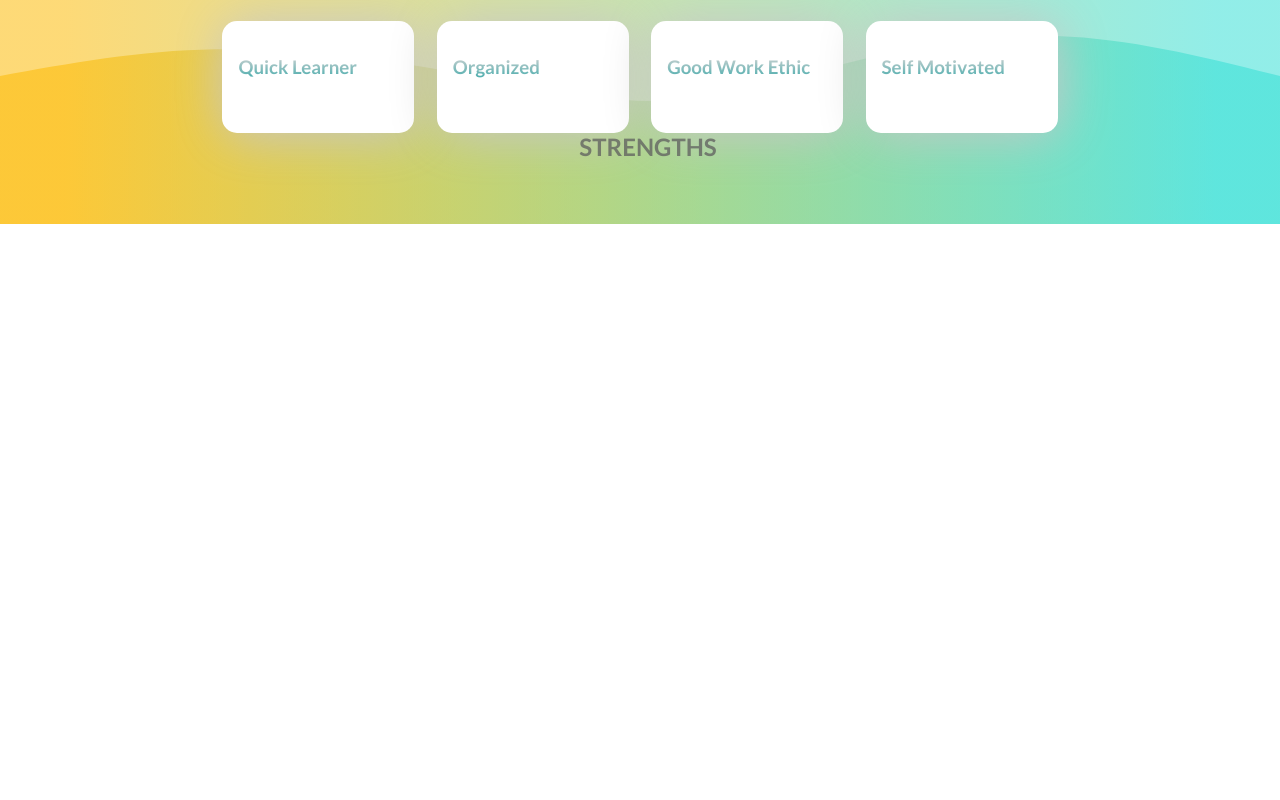
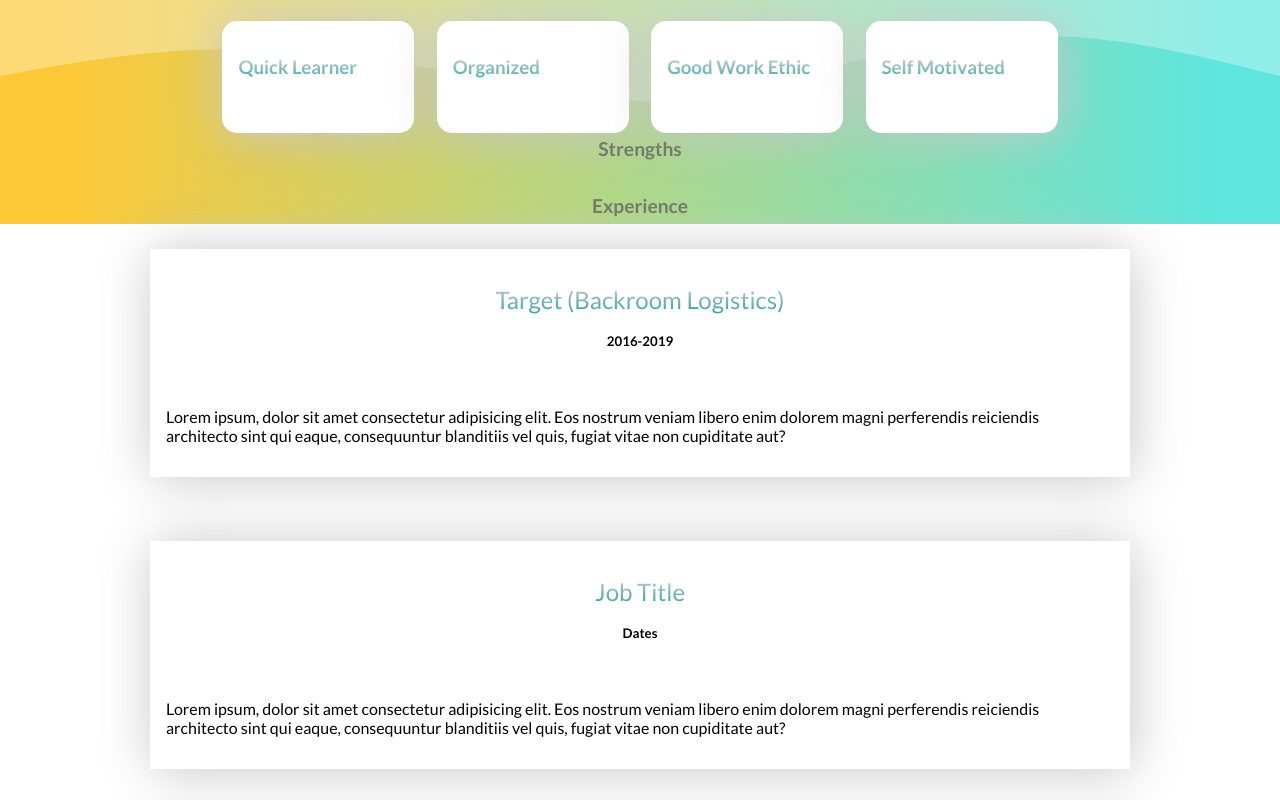
Before and after one commit to Kevinfrias4/resume-website, a React (Create React App) app: page / in a window 1280 px wide. Shown: the part 780-1580 px from the top of the page. Before the commit the page ends 1185 px from the top, so only its background shows below. Built offline with nearby package versions, Linux system fonts and the light colour scheme.

Commit message:
Added experience section & animation

```diff
--- a/package.json
+++ b/package.json
@@ -10,8 +10,11 @@
     "@testing-library/react": "^11.1.0",
     "@testing-library/user-event": "^12.1.10",
     "framer-motion": "^3.7.0",
+    "observer": "^0.0.2",
     "react": "^17.0.1",
     "react-dom": "^17.0.1",
+    "react-intersection": "^2.0.3",
+    "react-intersection-observer": "^8.31.0",
     "react-scripts": "4.0.3",
     "styled-components": "^5.2.1",
     "web-vitals": "^1.0.1"
--- a/src/App.js
+++ b/src/App.js
@@ -5,6 +5,7 @@ import Nav from './components/Nav'
 import MyInfo from './components/MyInfo';
 import MainPage from './components/MainPage';
 import Strengths from './components/Strengths';
+import Skills from './components/Skills'
 
 function App() {
   const[profileStatus, setProfileStatus] = useState(false);
@@ -15,6 +16,7 @@ function App() {
       <MyInfo profileStatus={profileStatus}/>
       <MainPage />
       <Strengths />
+      <Skills />
     </Main>
   );
 }
--- a/src/animations.js
+++ b/src/animations.js
@@ -67,3 +67,21 @@ export const titleAnim5 = {
         },
     },
 };
+
+export const cardSlide = {
+    hidden: {
+        opacity: 0,
+        x: -500,
+        transition: {
+            duration: 0.15,
+        },
+    },
+    show: {
+        opacity: 1,
+        x: 0,
+        transition: {
+            ease: 'easeOut',
+            duration: 1.5,
+        },
+    },
+};
--- a/src/components/Nav.js
+++ b/src/components/Nav.js
@@ -14,21 +14,21 @@ const Nav = ({ setProfileStatus, profileStatus }) => {
                 onClick={() => setProfileStatus(!profileStatus)}>
                 <FontAwesomeIcon icon={faSmile} size='3x' />
             </motion.button>
-            <h1>Experience</h1>
+            <h1>Skills</h1>
         </StyleNav>
     );
 }
 
 const StyleNav = styled.div`
     top: 0;
-    position: sticky;
-    min-height: 10vh;
+    //position: sticky;
     display: flex;
-    justify-content: space-evenly;
+    justify-content: space-around;
     align-items: center;
     z-index: 10;
     h1 {
         font-size: 2.2rem;
+        opacity: 0.5;
     }
     button {
         background: transparent;
--- /dev/null
+++ b/src/components/Skills.js
@@ -0,0 +1,80 @@
+import React from 'react'
+import styled from 'styled-components';
+import { cardSlide } from '../animations';
+import { motion } from 'framer-motion';
+import { useScroll } from './useScroll';
+
+const Skills = () => {
+
+    const [element, controls] = useScroll();
+    const [element2, controls2] = useScroll();
+    const [element3, controls3] = useScroll();
+
+    return(
+        <ExperienceContainer>
+            <h1>Experience</h1>
+            <Card ref={element} variants={cardSlide} animate={controls} initial="hidden">
+                <h2>Target (Backroom Logistics)</h2>
+                <h5>2016-2019</h5>
+                <br />
+                <p>Lorem ipsum, dolor sit amet consectetur adipisicing elit. Eos nostrum veniam libero enim dolorem magni perferendis reiciendis architecto sint qui eaque, consequuntur blanditiis vel quis, fugiat vitae non cupiditate aut?</p>
+            </Card>
+            <Card ref={element2} variants={cardSlide} animate={controls2} initial="hidden">
+                <h2>Job Title</h2>
+                <h5>Dates</h5>
+                <br/>
+                <p>Lorem ipsum, dolor sit amet consectetur adipisicing elit. Eos nostrum veniam libero enim dolorem magni perferendis reiciendis architecto sint qui eaque, consequuntur blanditiis vel quis, fugiat vitae non cupiditate aut?</p>
+            </Card>
+            <Card ref={element3} variants={cardSlide} animate={controls3} initial="hidden">
+                <h2>Job Title</h2>
+                <p>Dates</p>
+                <br />
+                <p>Lorem ipsum, dolor sit amet consectetur adipisicing elit. Eos nostrum veniam libero enim dolorem magni perferendis reiciendis architecto sint qui eaque, consequuntur blanditiis vel quis, fugiat vitae non cupiditate aut?</p>
+            </Card>
+        </ExperienceContainer>
+    );
+}
+
+const ExperienceContainer = styled.div`
+    margin-top: 3rem;
+    width: 100%;
+    height: 100%;
+    display: flex;
+    flex-direction: column;
+    justify-content: center;
+    align-items: center;
+    h1 {
+        font-size: 1.2rem;
+        color: #5e5e5e;
+        opacity: 0.75;
+        margin-bottom: 0;
+    }
+`;
+
+const Card = styled(motion.div)`
+    margin: 2rem 0.7rem;
+    background: white;
+    padding: 1rem;
+    height: 100%;
+    width: 75%;
+    box-shadow: 2px 2px 50px rgb(199, 199, 199);
+    overflow: hidden;
+    display: flex;
+    flex-direction: column;
+    align-items: center;
+    h2 {
+        opacity: 0.80;
+        background: -webkit-linear-gradient(silver, darkCyan);
+        -webkit-background-clip: text;
+        -webkit-text-fill-color: transparent;
+        font-weight: 400;
+    }
+    h5 {
+        margin-top: 0;
+    }
+    span {
+        font-size: 1.5rem;
+    }
+`;
+
+export default Skills;
--- a/src/components/Strengths.js
+++ b/src/components/Strengths.js
@@ -3,9 +3,8 @@ import styled from 'styled-components';
 
 const Strengths = () => {
     return (
-        <div>
-            <Title>STRENGTHS</Title>
             <StrengthContainer>
+                <Title>Strengths</Title>
                 <Card>
                     <h3>Quick Learner</h3>
                 </Card>
@@ -19,7 +18,6 @@ const Strengths = () => {
                     <h3>Self Motivated</h3>
                 </Card>
             </StrengthContainer>
-        </div>
     );
 }
 
@@ -27,9 +25,9 @@ const StrengthContainer = styled.div`
     display: flex;
     align-items: center;
     width: 100%;
-    height: 80vh;
+    height: 100%;
     padding: 0;
-    margin: 0;
+    margin-top: 33vh;
     z-index: 9;
     justify-content: center;
 `;
@@ -52,16 +50,14 @@ const Card = styled.div`
 `;
 
 const Title = styled.h1`
-    font-size: 1.5rem;
+    font-size: 1.2rem;
     display: flex;
-    top: 112vh;
-    width: 100%;
+    top: 113vh;
     padding: 0;
     position: absolute;
     justify-content: center;
     color: #5e5e5e;
     opacity: 0.75;
-    //background: lightblue;
 `;
 
 export default Strengths;
--- /dev/null
+++ b/src/components/useScroll.js
@@ -0,0 +1,13 @@
+import { useInView } from 'react-intersection-observer';
+import { useAnimation } from 'framer-motion';
+
+export const useScroll = () => {
+    const controls = useAnimation();
+    const [element, view] = useInView({ threshold: 0.2 });
+    if (view) {
+        controls.start("show");
+    } else {
+        controls.start("hidden");
+    }
+    return [element, controls];
+};
```
Also changed, not shown: 1 other file (tests, documents, lock files or other folders).
